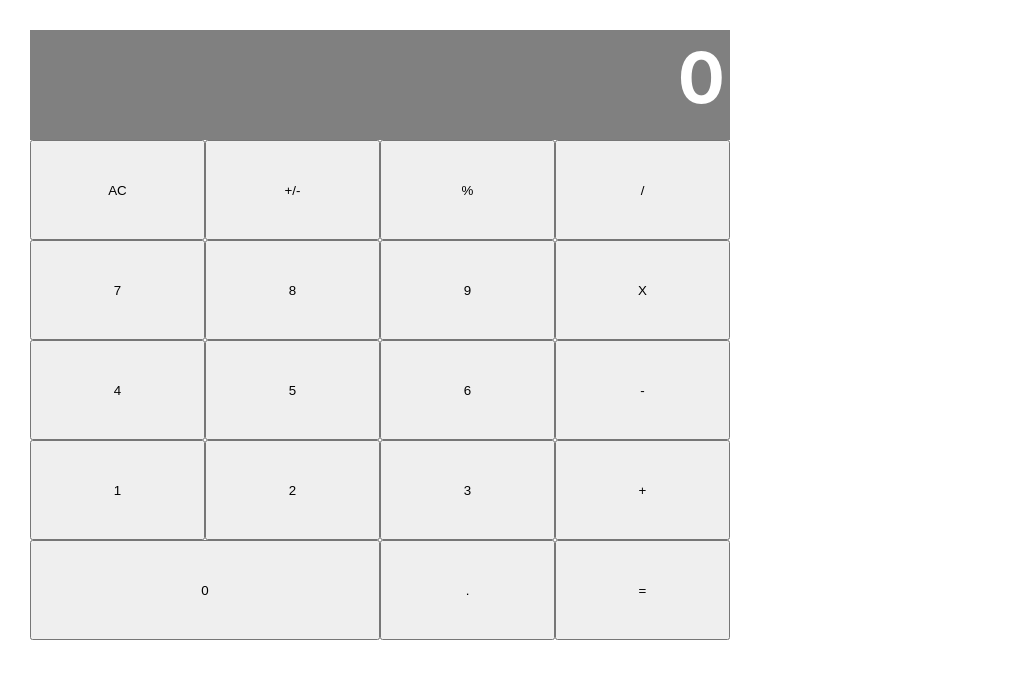
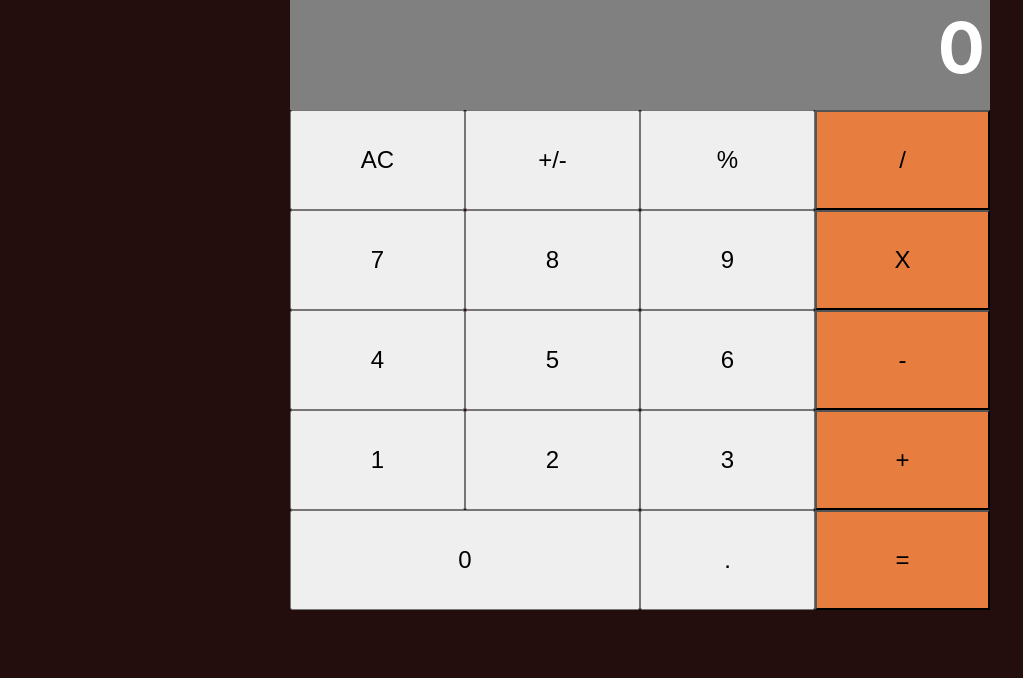
Before and after one commit to mosesogwo/React-Calculator, a React (Create React App) app: page / in a window 1280 px wide. Shown: the top 678 px of the page, without its empty margins (0-1023 px from the left). Built offline with nearby package versions, Linux system fonts and the light colour scheme.

Commit message:
styled buttons with ids, but passing props is required

```diff
--- a/src/components/Button.js
+++ b/src/components/Button.js
@@ -1,8 +1,8 @@
 import React from 'react';
 import PropTypes from 'prop-types';
 
-const Button = ({ name }) => (
-  <button type="button" id={ `btn-${name}` }>{ name }</button>
+const Button = ({ name, id }) => (
+  <button type="button" id={ `btn-${id}` }>{ name }</button>
 );
 
 Button.propTypes = {
--- a/src/components/ButtonPanel.js
+++ b/src/components/ButtonPanel.js
@@ -13,7 +13,7 @@ const ButtonPanel = () => {
 
   const buttons = buttonGroups.map((buttonGroup, idx) => (
     <div className={`group-${idx}`} key={sha256(buttonGroup.join())}>
-      { buttonGroup.map((buttonName) => (<Button name={buttonName} key={sha256(buttonName) } />)) }
+      { buttonGroup.map((buttonName, idx2) => (<Button name={buttonName} key={sha256(buttonName)} id={ `${idx}${idx2}` } />)) }
     </div>
   ));
 
--- a/src/index.css
+++ b/src/index.css
@@ -1,11 +1,12 @@
 body {
-  margin: 30px;
+  margin: 0;
   font-family: -apple-system, BlinkMacSystemFont, 'Segoe UI', 'Roboto', 'Oxygen',
     'Ubuntu', 'Cantarell', 'Fira Sans', 'Droid Sans', 'Helvetica Neue',
     sans-serif;
   -webkit-font-smoothing: antialiased;
   -moz-osx-font-smoothing: grayscale;
   text-align: right;
+  background: rgb(36, 13, 13);
 }
 
 code {
@@ -20,6 +21,7 @@ code {
 
 .App {
   width: 700px;
+  margin: 0 auto;
 }
 
 .display {
@@ -41,8 +43,13 @@ code {
 
 .buttonPanel>div>button {
   flex-basis: 25%;
+  font-size: 1.5rem;
 }
 
-#btn-0 {
+#btn-40 {
   flex-basis: 50%;
 }
+
+#btn-03, #btn-13, #btn-23, #btn-33, #btn-42 {
+  background: rgb(231, 126, 64);
+}
```
